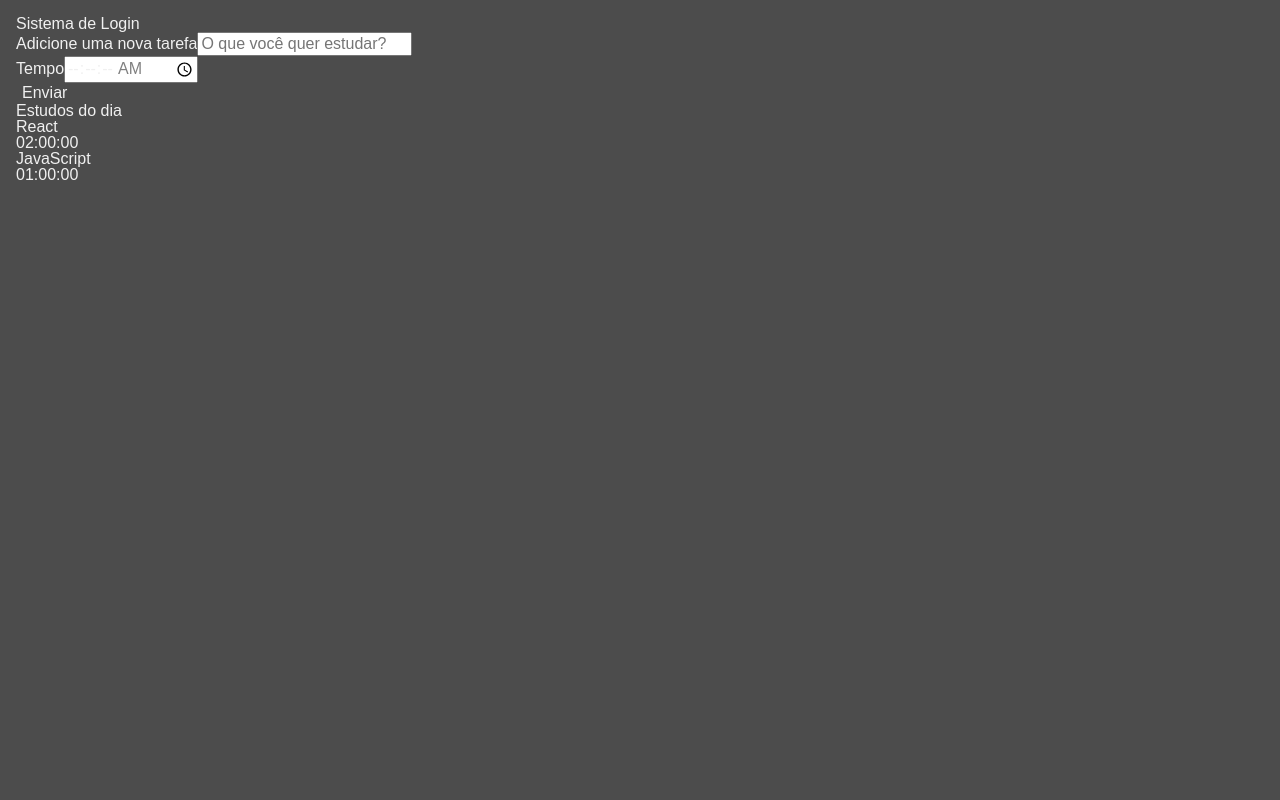
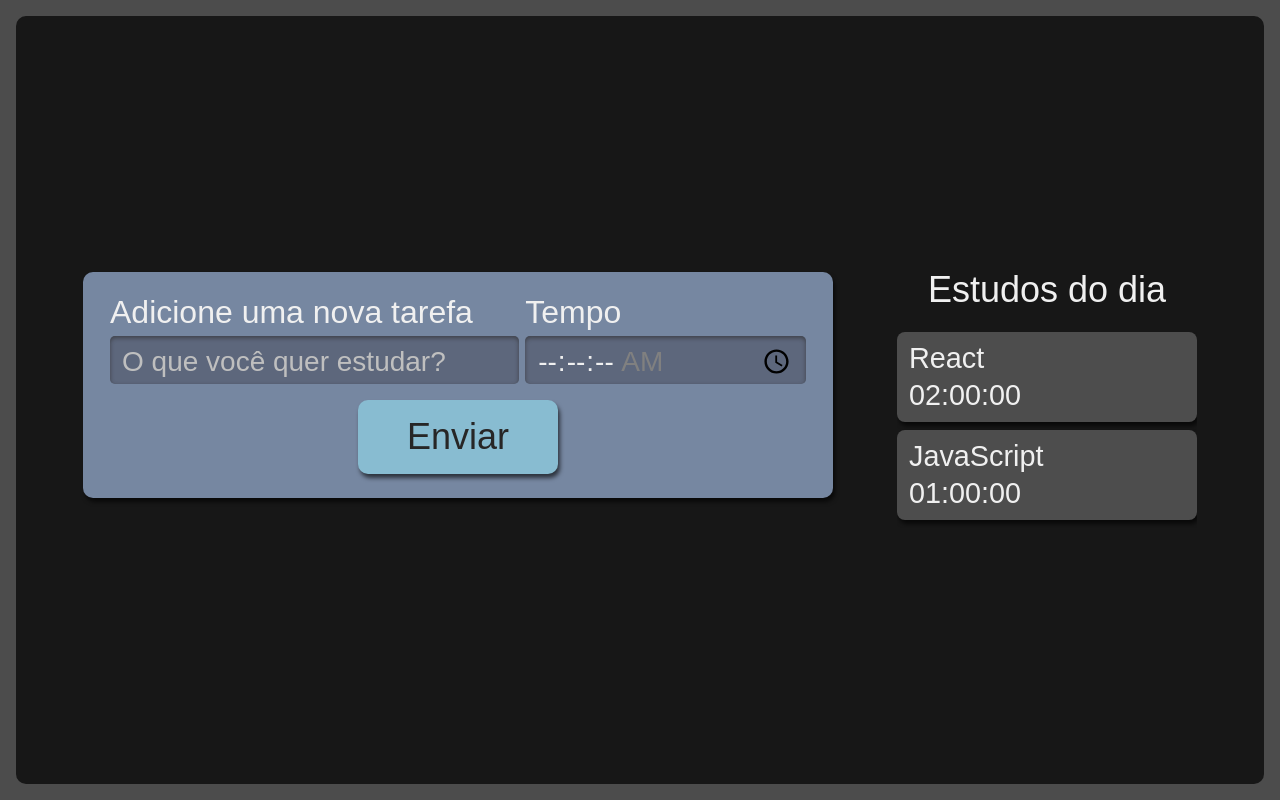
Before and after one commit to Rafa-Moura/alura-studies, a React (Create React App) app: page / in a window 1280 px wide. Built offline with nearby package versions, Linux system fonts and the light colour scheme; the HTML template or start-up script is replaced by a standard one.

Commit message:
Inserção do CSS

```diff
--- a/src/App.tsx
+++ /dev/null
@@ -1,15 +0,0 @@
-import React from "react";
-import Formulario from "./components/Formulario";
-import Lista from "./components/Lista";
-
-function App() {
-  return (
-    <div className="App">
-      <h1>Sistema de Login</h1>
-      <Formulario />
-      <Lista />
-    </div>
-  );
-}
-
-export default App;
--- a/src/components/Button/index.tsx
+++ b/src/components/Button/index.tsx
@@ -1,9 +1,11 @@
 import React from "react";
+
+import './style.scss'
 
 class Button extends React.Component {
     render() {
         return (
-            <button>
+            <button className="botao">
                 Enviar
             </button>
         )
--- /dev/null
+++ b/src/components/Button/style.scss
@@ -0,0 +1,25 @@
+.botao {
+  align-self: center;
+  background-color: #88bcd1;
+  border-radius: 10px;
+  box-shadow: 2px 4px 4px #0000009f;
+  color: #272626;
+  cursor: pointer;
+  font-size: 1.25rem;
+  padding: 16px;
+  width: 150px;
+
+  &:active {
+    background-color: #7ca6b7;
+    box-shadow: 2px 2px 4px #0000009f inset;
+  }
+}
+
+@media screen and (min-width: 1280px) {
+  .botao {
+    grid-column-start: span 2;
+    justify-self: center;
+    width: 200px;
+    font-size: 2.25rem;
+  }
+}
--- a/src/components/Formulario/index.tsx
+++ b/src/components/Formulario/index.tsx
@@ -1,11 +1,13 @@
 import React from "react";
 import Button from "../Button";
+
+import './style.scss';
 
 class Formulario extends React.Component {
     render() {
         return (
-            <form action="">
-                <div>
+            <form action="" className="novaTarefa">
+                <div className="inputContainer">
                     <label htmlFor="tarefa">Adicione uma nova tarefa</label>
                     <input
                         type="text"
@@ -15,7 +17,7 @@ class Formulario extends React.Component {
                         id="tarefa"
                     />
                 </div>
-                <div>
+                <div className="inputContainer">
                     <label htmlFor="tempo">Tempo</label>
                     <input
                         type="time"
--- /dev/null
+++ b/src/components/Formulario/style.scss
@@ -0,0 +1,61 @@
+.novaTarefa {
+  display: flex;
+  flex-direction: column;
+  grid-area: nova-tarefa;
+  background-color: #7687a1;
+  border-radius: 10px;
+  box-shadow: 2px 4px 4px #0000009f;
+  padding: 12px;
+
+  .inputContainer {
+    display: flex;
+    flex-direction: column;
+    width: 100%;
+    margin-bottom: 16px;
+
+    label {
+      margin-bottom: 8px;
+      font-size: 1.25rem;
+    }
+
+    input {
+      width: 100%;
+      padding: 8px 12px 4px;
+      box-sizing: border-box;
+      border: unset;
+      border-radius: 5px;
+      background-color: #5d677c;
+      box-shadow: 0px 2px 4px #2d2b2b9f inset;
+
+      &::placeholder {
+        color: #bfbfbf;
+      }
+    }
+  }
+
+  @media screen and (min-width: 1280px) {
+    flex-direction: row;
+    flex-wrap: wrap;
+    justify-content: space-around;
+    font-size: 2.25rem;
+    padding: 24px;
+    box-sizing: border-box;
+
+    .inputContainer {
+      width: calc(60% - 12px);
+
+      &:last-of-type {
+        width: 40%;
+      }
+
+      label {
+        font-size: 2rem;
+      }
+
+      input {
+        height: 100%;
+        font-size: 1.75rem;
+      }
+    }
+  }
+}
--- a/src/components/Lista/index.tsx
+++ b/src/components/Lista/index.tsx
@@ -1,4 +1,6 @@
 import React from "react";
+
+import './style.scss';
 
 function Lista() {
     const tarefas = [
@@ -12,16 +14,16 @@ function Lista() {
         }
     ]
     return (
-        <aside>
+        <aside className="listaTarefas">
             <h2>Estudos do dia</h2>
-            <div>
+            <ul>
                 {tarefas.map((item, index) => (
-                    <div key={index}>
+                    <li className="item" key={index}>
                         <h3>{item.tarefa}</h3>
                         <p>{item.tempo}</p>
-                    </div>
+                    </li>
                 ))}
-            </div>
+            </ul>
         </aside>
     )
 }
--- /dev/null
+++ b/src/components/Lista/style.scss
@@ -0,0 +1,74 @@
+.listaTarefas {
+  grid-area: tarefas;
+  height: 100%;
+
+  h2 {
+    font-size: 1.25rem;
+    margin-bottom: 12px;
+  }
+
+  ul {
+    max-height: 350px;
+    overflow-y: scroll;
+    scrollbar-width: thin;
+  }
+
+  @media screen and (min-width: 1280px) {
+    h2 {
+      text-align: center;
+      font-size: 2.25rem;
+      margin-bottom: 24px;
+    }
+
+    ul {
+      overflow: auto;
+      max-height: 500px;
+    }
+  }
+}
+
+.item {
+  background-color: #4d4d4d;
+  border-radius: 8px;
+  box-shadow: 2px 4px 4px #0000009f;
+  padding: 12px;
+  margin-bottom: 8px;
+  position: relative;
+  cursor: pointer;
+
+  h3 {
+    margin-bottom: 8px;
+    word-break: break-all;
+  }
+
+  span {
+    color: #d0d0d0;
+  }
+
+  @media screen and (min-width: 1280px) {
+    font-size: 1.8rem;
+  }
+}
+
+.itemSelecionado {
+  background-color: #292929;
+  box-shadow: 2px 4px 4px #0000009f inset;
+}
+
+.itemCompletado {
+  background-color: #566f42;
+  cursor: auto;
+
+  .concluido {
+    display: block;
+    background-image: url("../../assets/img/check-mark.svg");
+    background-repeat: no-repeat;
+    background-size: 38px 38px;
+    position: absolute;
+    top: 50%;
+    right: 12px;
+    transform: translateY(-50%);
+    width: 42px;
+    height: 43px;
+  }
+}
--- a/src/index.tsx
+++ b/src/index.tsx
@@ -1,7 +1,7 @@
 import React from 'react';
 import ReactDOM from 'react-dom/client';
 import './index.css';
-import App from './App';
+import App from './pages/App';
 import reportWebVitals from './reportWebVitals';
 
 const root = ReactDOM.createRoot(
--- /dev/null
+++ b/src/pages/App.tsx
@@ -0,0 +1,14 @@
+import React from "react";
+import Formulario from "../components/Formulario";
+import Lista from "../components/Lista";
+import './style.scss';
+function App() {
+  return (
+    <div className="AppStyle">
+      <Formulario />
+      <Lista />
+    </div>
+  );
+}
+
+export default App;
--- /dev/null
+++ b/src/pages/style.scss
@@ -0,0 +1,28 @@
+.AppStyle {
+  display: grid;
+  grid-template-rows: min-content min-content auto;
+  grid-template-areas:
+    "nova-tarefa"
+    "cronometro"
+    "tarefas";
+  row-gap: 24px;
+  min-width: 320px;
+  min-height: calc(100vh - 32px);
+  width: 100%;
+  padding: 32px;
+  box-sizing: border-box;
+  border-radius: 10px;
+  background-color: #171717;
+
+  @media screen and (min-width: 1280px) {
+    grid-template-areas:
+      "nova-tarefa tarefas"
+      "cronometro tarefas";
+    column-gap: 64px;
+    grid-template-rows: min-content min-content;
+    grid-template-columns: 750px 300px;
+    justify-content: center;
+    align-content: center;
+    padding: 64px;
+  }
+}
```
Also changed, not shown: src/assets/img/check-mark.svg (added), 1 other file (tests, documents, lock files or other folders).
